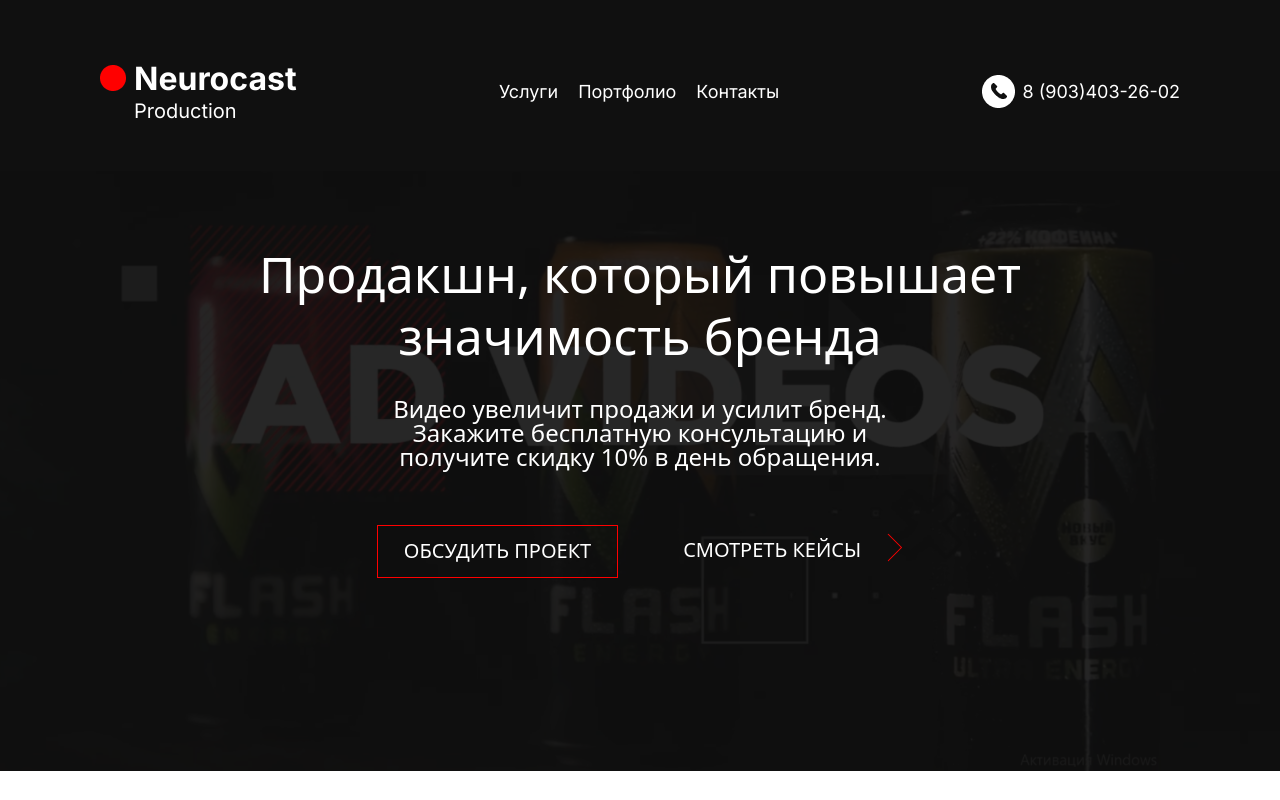
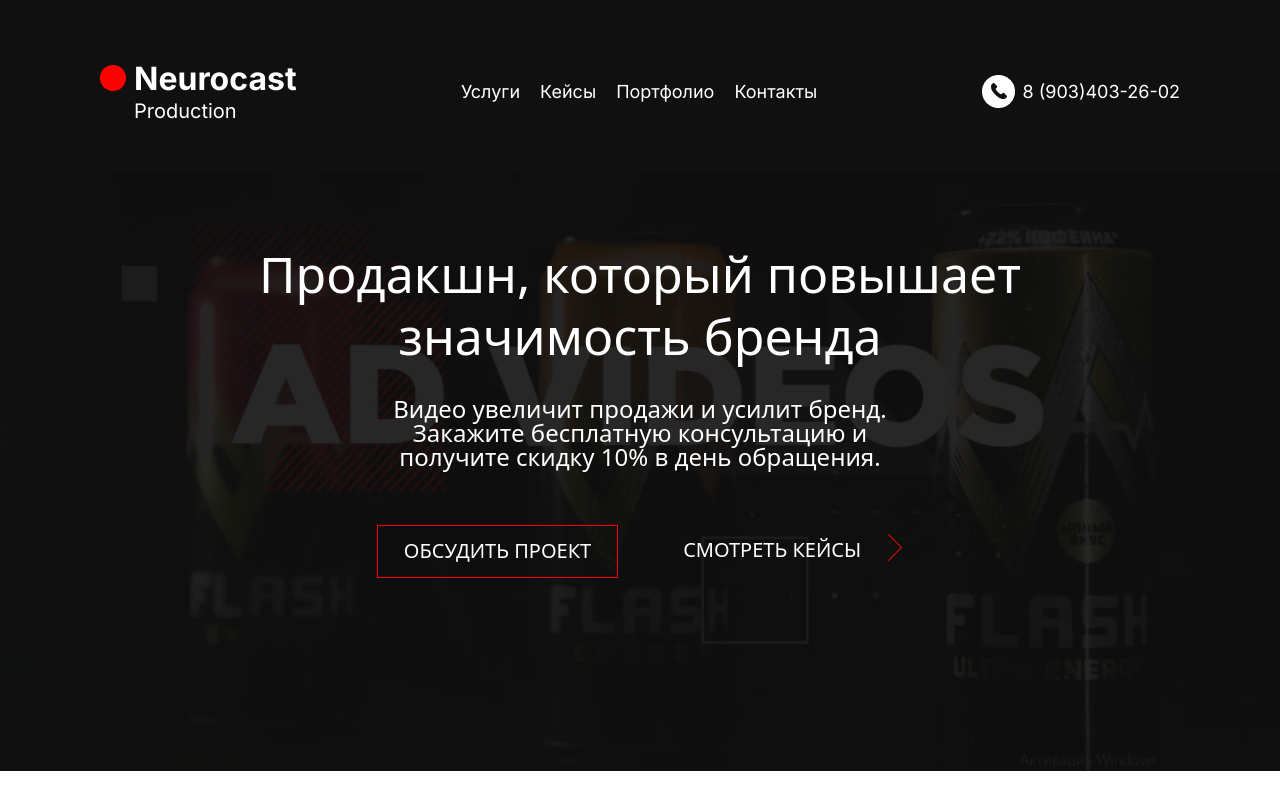
Before and after one commit to bakhodirchorievv/consulting-company-project, a React (Vite) app: page / in a window 1280 px wide. Shown: the top 800 px of the page. Built offline with nearby package versions, Linux system fonts and the light colour scheme.

Commit message:
cases page made responsive

```diff
--- a/src/Components/Header/Header.tsx
+++ b/src/Components/Header/Header.tsx
@@ -23,6 +23,9 @@ const Header = () => {
 				<Link to={"/Services"}>
 					<li className="header-item">Услуги</li>
 				</Link>
+				<Link to={"/Cases"}>
+					<li className="header-item">Кейсы</li>
+				</Link>
 				<li className="header-item">Портфолио</li>
 				<Link to={"/Contacts"}>
 					<li className="header-item">Контакты</li>
```
